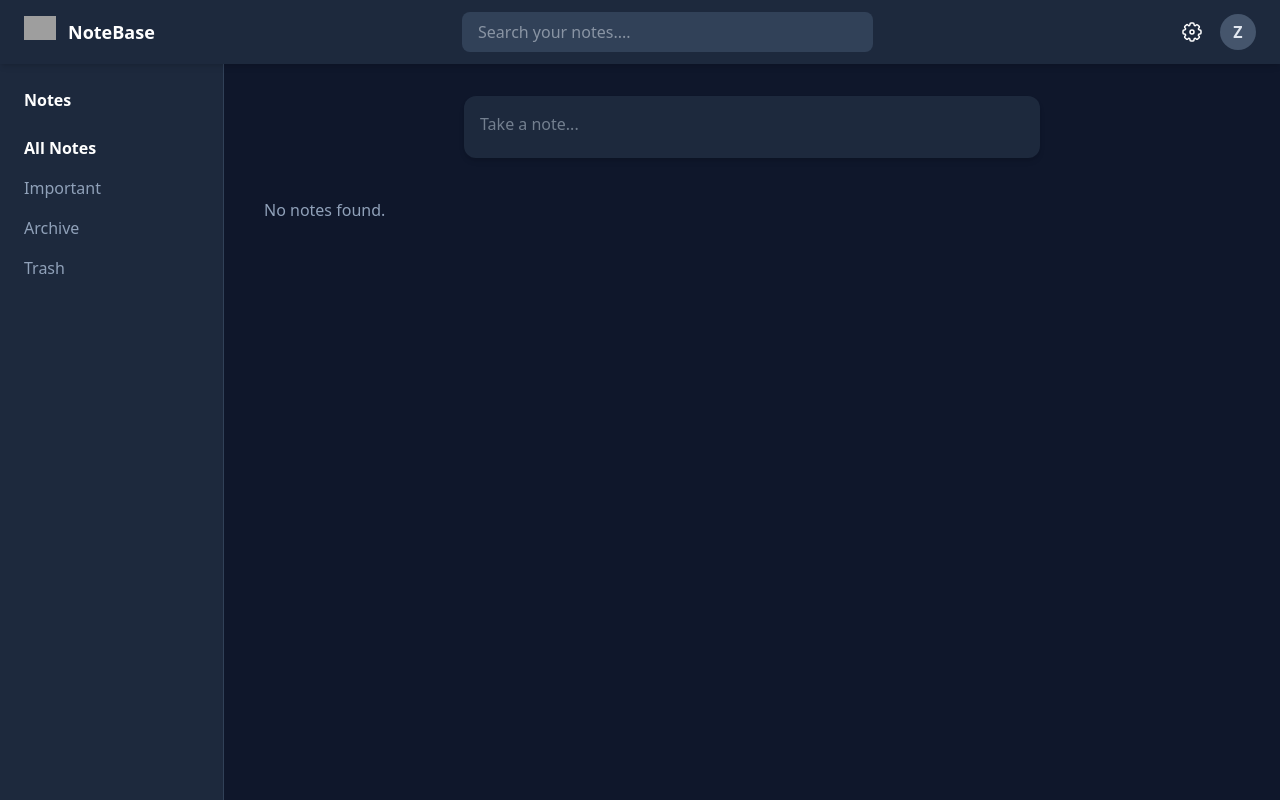
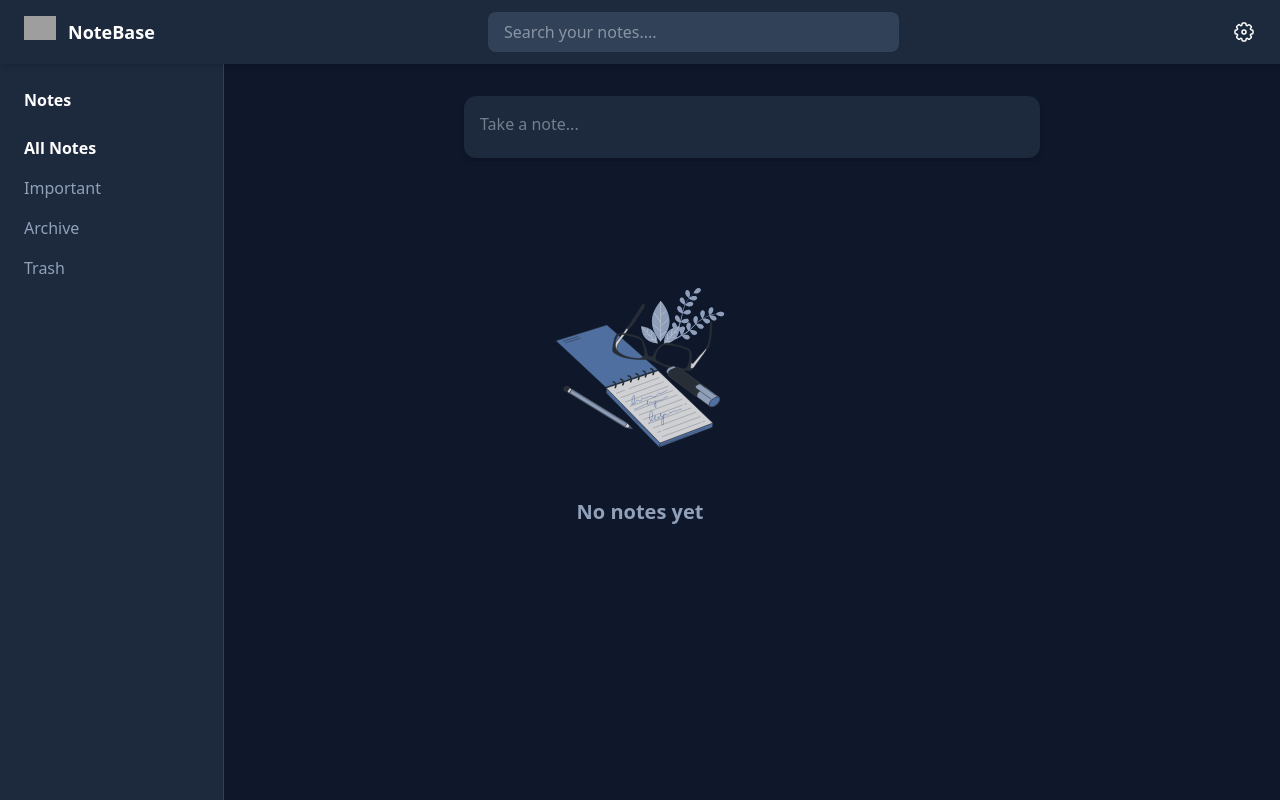
Before and after one commit to m0hammadzaib/NoteBase, a React (Vite) app: page / in a window 1280 px wide. Built offline with nearby package versions, Linux system fonts and the light colour scheme; grey boxes are pictures that could not be loaded.

Commit message:
Added and polished featres in settings modal

```diff
--- a/src/App.jsx
+++ b/src/App.jsx
@@ -82,8 +82,10 @@ const [sortType, setSortType] = useState("newest");
 
  const filteredNotes = notes
   .filter((note) => {
-      if (activeFilter === "important") return note.isImportant && !note.isTrashed;
-      if (activeFilter === "archive") return note.isArchived && !note.isTrashed;
+    if (activeFilter === "important")
+      return note.isImportant && !note.isTrashed;
+    if (activeFilter === "archive")
+      return note.isArchived && !note.isTrashed;
     if (activeFilter === "trash") return note.isTrashed;
     return !note.isArchived && !note.isTrashed;
   })
@@ -91,23 +93,44 @@ const [sortType, setSortType] = useState("newest");
     (note) =>
       note.title.toLowerCase().includes(searchTerm.toLowerCase()) ||
       note.content.toLowerCase().includes(searchTerm.toLowerCase())
-    );
+  )
+  .sort((a, b) => {
+    if (sortType === "newest") return b.createdAt - a.createdAt;
+    return a.createdAt - b.createdAt;
+  });
 
   return (
-    <div className="min-h-screen bg-slate-900 text-slate-200">
-      <Navbar searchTerm={searchTerm} setSearchTerm={setSearchTerm} />
-      <Sidebar activeFilter={activeFilter} setActiveFilter={setActiveFilter} />
+     <div
+    className={`min-h-screen ${
+      theme === "dark"
+        ? "bg-slate-900 text-slate-200"
+        : "bg-slate-100 text-slate-900"
+    }`}
+  >
+    <Navbar
+      searchTerm={searchTerm}
+      setSearchTerm={setSearchTerm}
+      setIsSettingsOpen={setIsSettingsOpen}
+    />
+
+    <Sidebar
+      activeFilter={activeFilter}
+      setActiveFilter={setActiveFilter}
+    />
 
     <div className="ml-56 pt-24 px-10">
       <NotesInput addNote={addNote} />
+
       <NotesGrid
         notes={filteredNotes}
+        layout={layout}
         updateNote={updateNote}
         toggleImportant={toggleImportant}
         toggleArchive={toggleArchive}
         moveToTrash={moveToTrash}
       />
     </div>
+
     {isSettingsOpen && (
       <SettingsModal
         setIsSettingsOpen={setIsSettingsOpen}
--- a/src/components/Navbar.jsx
+++ b/src/components/Navbar.jsx
@@ -1,6 +1,6 @@
 import React from "react";
 
-const Navbar = ({ searchTerm, setSearchTerm }) => {
+const Navbar = ({ searchTerm, setSearchTerm,setIsSettingsOpen }) => {
   return (
     <div className="h-16 bg-slate-800 fixed w-full top-0 z-50 shadow-md flex items-center justify-between px-6">
       <div className="flex items-center gap-3">
@@ -18,14 +18,10 @@ const Navbar = ({ searchTerm, setSearchTerm }) => {
         className="w-1/3 bg-slate-700 px-4 py-2 rounded-lg outline-none focus:ring-2 focus:ring-blue-500"
       />
 
-      <div className="flex items-center gap-4">
+      <div className="flex items-center gap-4 relative">
         <button onClick={() => setIsSettingsOpen(true)}>
           <img  className="w-6 h-6" src="./src/assets/settings.svg"/>
         </button>
-
-        <div className="w-9 h-9 bg-slate-600 rounded-full flex items-center justify-center font-semibold">
-          Z
-        </div>
       </div>
     </div>
   );
--- a/src/components/NoteCard.jsx
+++ b/src/components/NoteCard.jsx
@@ -22,32 +22,39 @@ const NoteCard = ({
       className="break-inside-avoid bg-slate-800 rounded-xl p-4 mb-6 shadow-md hover:shadow-xl transition duration-200 cursor-pointer"
       onClick={() => setIsOpen(true)}
     >
-      {isOpen ? (
-        <>
+     {isOpen && (
+  <div className="fixed inset-0 bg-black/30 backdrop-blur-md flex justify-center items-center z-50">
+
+    <div
+      onClick={(e) => e.stopPropagation()}
+      className="w-[600px] max-h-[80vh] bg-slate-800 p-6 rounded-2xl shadow-xl flex flex-col"
+    >
       <input
         value={editTitle}
         onChange={(e) => setEditTitle(e.target.value)}
-            className="w-full bg-transparent outline-none mb-2 font-semibold text-white"
+        className="w-full bg-transparent outline-none mb-4 text-xl font-bold text-white"
       />
+
       <textarea
         value={editContent}
         onChange={(e) => setEditContent(e.target.value)}
-            className="w-full bg-transparent outline-none resize-none text-slate-300"
+        className="flex-1 w-full bg-transparent outline-none resize-none text-slate-300"
       />
 
-          <div className="flex justify-end mt-3">
+      <div className="flex justify-end mt-4">
         <button
           onClick={(e) => {
             e.stopPropagation();
             handleClose();
           }}
-              className="px-3 py-1 bg-blue-600 rounded text-sm"
+          className="px-4 py-2 bg-blue-600 rounded-lg"
         >
           Close
         </button>
       </div>
-        </>
-      ) : (
+    </div>
+  </div>
+)}
          <>
           {note.title && (
             <h3 className="font-semibold mb-2 text-white">
--- a/src/components/NotesGrid.jsx
+++ b/src/components/NotesGrid.jsx
@@ -2,17 +2,39 @@ import NoteCard from "./NoteCard";
 
 const NotesGrid = ({
   notes,
+  layout,
   updateNote,
   toggleImportant,
   toggleArchive,
   moveToTrash,
 }) => {
   if (notes.length === 0) {
-    return <p className="text-slate-400">No notes found.</p>;
-  }
+  return (
+    <div className="absolute inset-0 flex flex-col items-center justify-center text-slate-400 pointer-events-none">
+
+      <img
+        src="/src/assets/empty.svg"
+        alt="No notes"
+        className="w-52 mb-6 opacity-80"
+      />
+
+      <h2 className="text-xl font-semibold mb-2">
+        No notes yet
+      </h2>
+
+    </div>
+  );
+}
+
 
   return (
-    <div className="columns-4 gap-6">
+    <div
+      className={
+        layout === "grid"
+          ? "grid grid-cols-3 gap-6"
+          : "columns-4 gap-6"
+      }
+    >
       {notes.map((note) => (
         <NoteCard
           key={note.id}
--- a/src/components/SettingsModal.jsx
+++ b/src/components/SettingsModal.jsx
@@ -1,19 +1,103 @@
-import React from 'react'
+import React from "react";
 
-const SettingsModal = ({isOpen, onClose}) => {
-    if(!isOpen)return null;
+const SettingsModal = ({
+  setIsSettingsOpen,
+  theme,
+  setTheme,
+  layout,
+  setLayout,
+  sortType,
+  setSortType,
+  notes,
+  setNotes,
+}) => {
+  const clearTrash = () => {
+    const filtered = notes.filter((note) => !note.isTrashed);
+    setNotes(filtered);
+  };
+
+  const deleteAllNotes = () => {
+    setNotes([]);
+  };
+
   return (
-    <div className='fixed inset-0 bg-black bg-opacity-70 flex justify-center items-center'>
-        <div className='bg-gray-800 p-6 rounded-2xl w-96 text-white'>
-       <h2 className='font-bold text-2xl mb-4'>Settings</h2>
-       <div className='mb-4'>
-        <label className='block mb-1'>Example Settings</label>
-        <input className='w-full bg-gray-700 outline-none rounded-xl' type="text" />
-       </div>
-       <button className='px-4 py-2 bg-red-700 rounded-xl' onClick={onClose}>Close</button>
+    <div className="fixed inset-0 bg-black/30 backdrop-blur-md bg-opacity-70 flex justify-center items-center z-50">
+
+      <div className={`modal-animate p-6 rounded-2xl w-96 space-y-6 ${
+          theme === "dark"
+            ? "bg-gray-800 text-white"
+            : "bg-white text-black"
+        }`}
+      >
+        <h2 className="font-bold text-2xl">Settings</h2>
+
+        {/* Theme */}
+        <div>
+          <p className="font-semibold mb-2">Theme</p>
+          <select
+            value={theme}
+            onChange={(e) => setTheme(e.target.value)}
+            className="w-full p-2 bg-gray-700 text-white rounded-lg"
+          >
+            <option value="dark">Dark</option>
+            <option value="light">Light</option>
+          </select>
         </div>
+
+        {/* Layout */}
+        <div>
+          <p className="font-semibold mb-2">Layout</p>
+          <select
+            value={layout}
+            onChange={(e) => setLayout(e.target.value)}
+            className="w-full p-2 bg-gray-700 text-white rounded-lg"
+          >
+            <option value="masonry">Masonry</option>
+            <option value="grid">Grid</option>
+          </select>
+        </div>
+
+        {/* Sorting */}
+        <div>
+          <p className="font-semibold mb-2">Sort By</p>
+          <select
+            value={sortType}
+            onChange={(e) => setSortType(e.target.value)}
+            className="w-full p-2 bg-gray-700 text-white rounded-lg"
+          >
+            <option value="newest">Newest First</option>
+            <option value="oldest">Oldest First</option>
+          </select>
+        </div>
+
+        {/* Danger Zone */}
+        <div className="border-t border-gray-600 pt-4 space-y-3">
+          <p className="font-semibold text-red-500">Danger Zone</p>
+
+          <button
+            onClick={clearTrash}
+            className="w-full bg-yellow-600 py-2 rounded-lg"
+          >
+            Clear Trash
+          </button>
+
+          <button
+            onClick={deleteAllNotes}
+            className="w-full bg-red-700 py-2 rounded-lg"
+          >
+            Delete All Notes
+          </button>
+        </div>
+
+        <button
+          onClick={() => setIsSettingsOpen(false)}
+          className="w-full bg-gray-600 py-2 rounded-lg"
+        >
+          Close
+        </button>
+      </div>
     </div>
-  )
-}
+  );
+};
 
-export default SettingsModal
+export default SettingsModal;
--- a/src/index.css
+++ b/src/index.css
@@ -1 +1,67 @@
 @import "tailwindcss";
+
+/* Smooth theme transitions */
+* {
+  transition:
+    background-color 0.25s ease,
+    color 0.25s ease,
+    border-color 0.25s ease;
+}
+
+/* Smooth hover scaling for buttons */
+button {
+  transition: transform 0.15s ease, opacity 0.15s ease;
+}
+
+button:hover {
+  transform: translateY(-2px);
+  opacity: 0.9;
+}
+
+button:active {
+  transform: translateY(0px) scale(0.97);
+}
+
+/* Smooth input focus */
+input, textarea, select {
+  transition: box-shadow 0.2s ease, border-color 0.2s ease;
+}
+
+input:focus, textarea:focus, select:focus {
+  outline: none;
+  box-shadow: 0 0 0 2px rgba(59, 130, 246, 0.6);
+}
+
+/* Scrollbar styling (minimal modern look) */
+::-webkit-scrollbar {
+  width: 8px;
+}
+
+::-webkit-scrollbar-track {
+  background: transparent;
+}
+
+::-webkit-scrollbar-thumb {
+  background: rgba(100, 116, 139, 0.6);
+  border-radius: 8px;
+}
+
+::-webkit-scrollbar-thumb:hover {
+  background: rgba(100, 116, 139, 0.8);
+}
+
+/* Smooth fade animation for modal */
+@keyframes fadeIn {
+  from {
+    opacity: 0;
+    transform: scale(0.97);
+  }
+  to {
+    opacity: 1;
+    transform: scale(1);
+  }
+}
+
+.modal-animate {
+  animation: fadeIn 0.2s ease forwards;
+}
```
Also changed, not shown: src/assets/empty.svg (added). Lines whose indentation alone changed are shown as unchanged.
